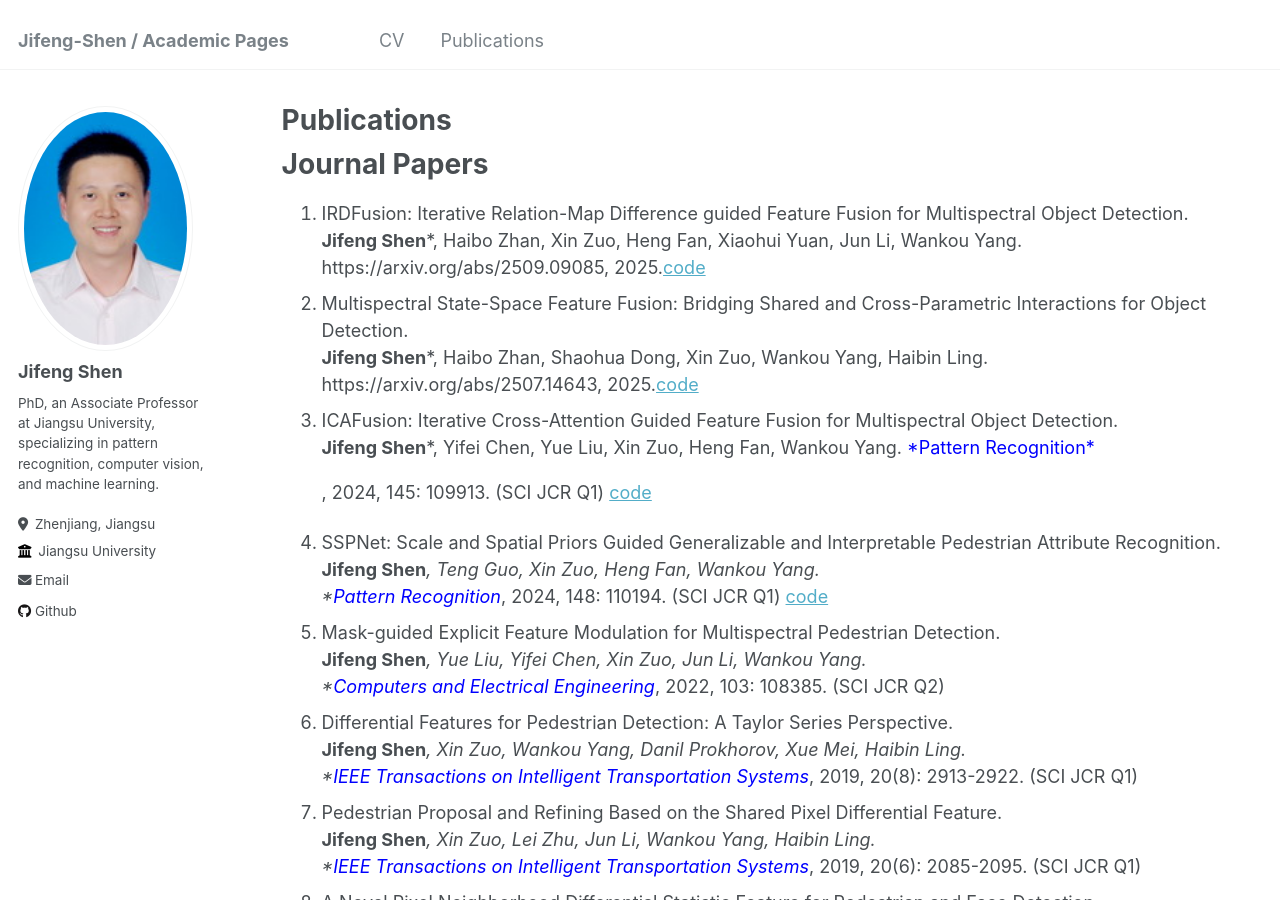
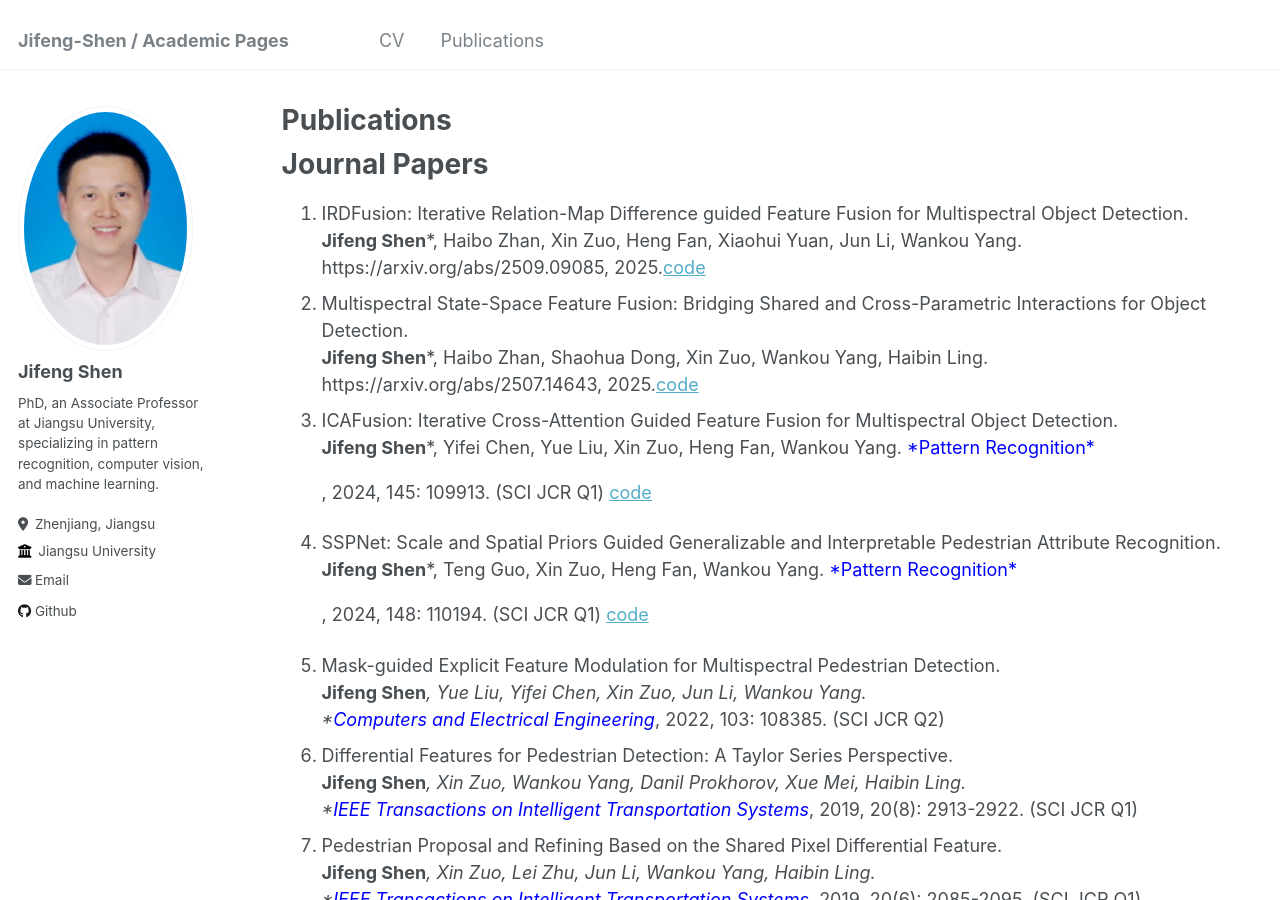
Before and after one commit to jifeng-shen/jifeng-shen.github.io, a Jekyll site: the page built from _pages/publications.md, in a window 1280 px wide and 900 px high. Built offline with Jekyll 4.4.1, drawn with Linux system fonts in a browser that asks for light colours.

Commit message:
Update publications.md

```diff
--- a/_pages/publications.md
+++ b/_pages/publications.md
@@ -18,7 +18,7 @@ author_profile: true
    <font color="blue">*Pattern Recognition*</font>, 2024, 145: 109913. (SCI JCR Q1) [code](https://github.com/chanchanchan97/ICAFusion)
 6. SSPNet: Scale and Spatial Priors Guided Generalizable and Interpretable Pedestrian Attribute Recognition.
    **Jifeng Shen***, Teng Guo, Xin Zuo, Heng Fan, Wankou Yang.
-   *<font color="blue">Pattern Recognition</font>*, 2024, 148: 110194. (SCI JCR Q1) [code](https://github.com/guotengg/SSPNet)
+   <font color="blue">*Pattern Recognition*</font>, 2024, 148: 110194. (SCI JCR Q1) [code](https://github.com/guotengg/SSPNet)
 7. Mask-guided Explicit Feature Modulation for Multispectral Pedestrian Detection.
    **Jifeng Shen***, Yue Liu, Yifei Chen, Xin Zuo, Jun Li, Wankou Yang.
    *<font color="blue">Computers and Electrical Engineering</font>*, 2022, 103: 108385. (SCI JCR Q2)
```
